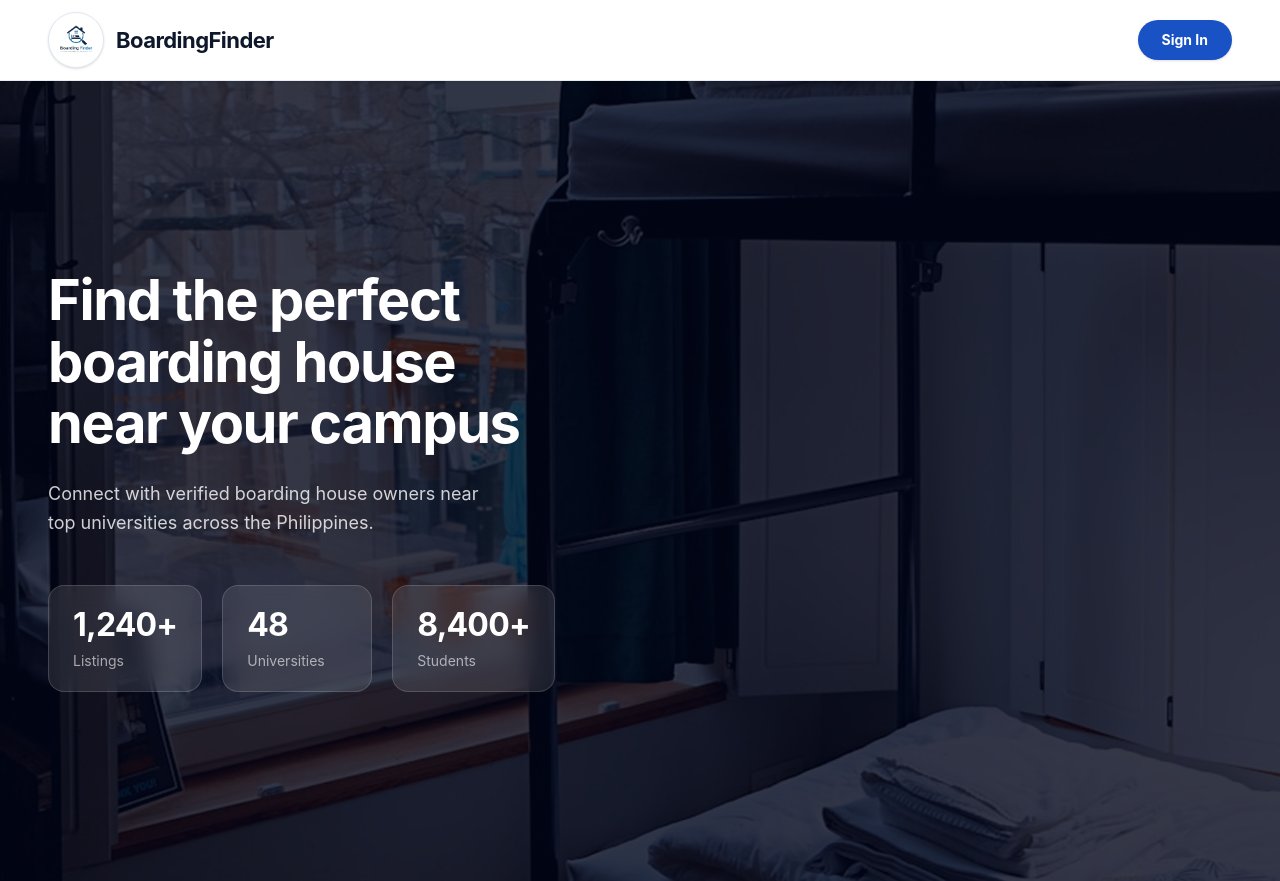
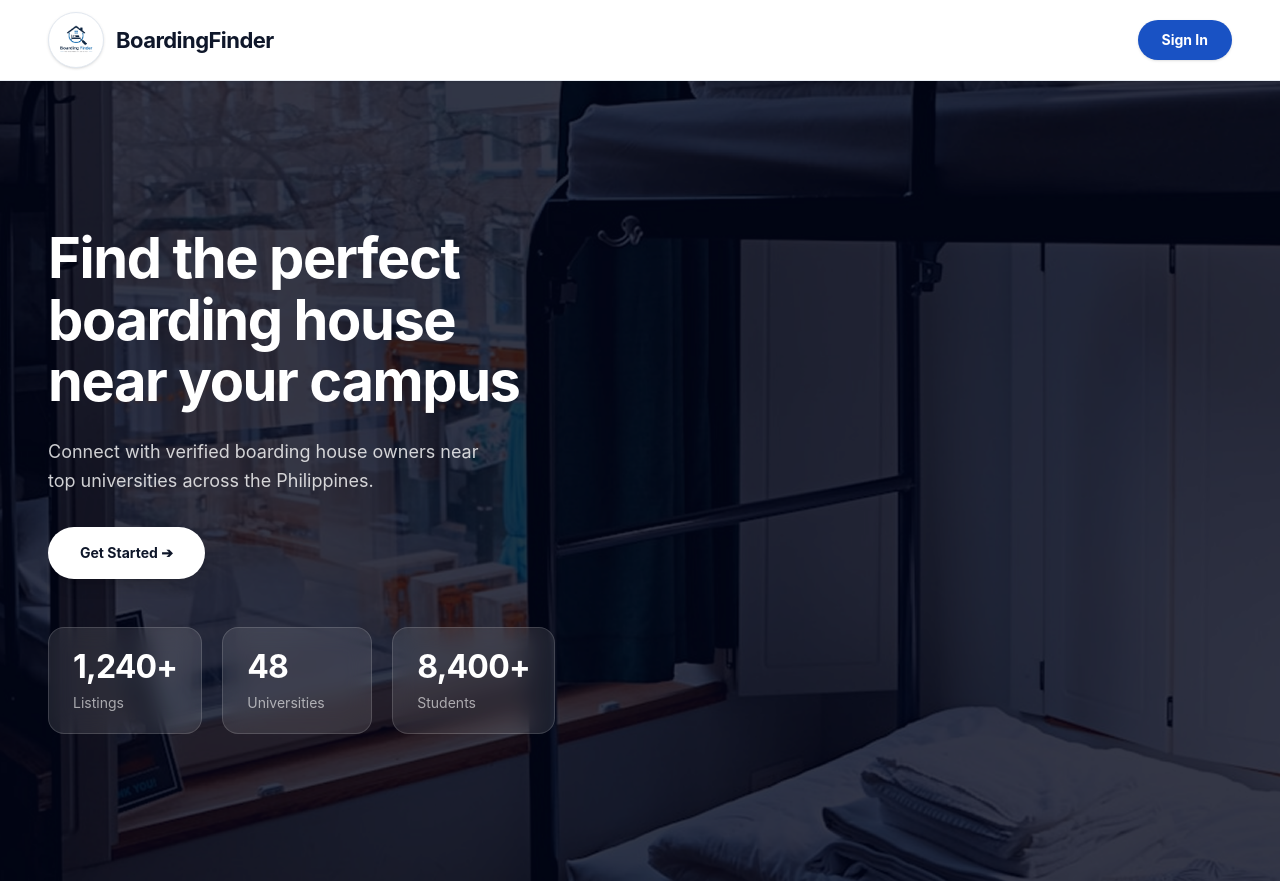
Before and after one commit to fazilmuhammad20020719-ai/boarding_finder-Front-end, a React app: page / in a window 1280 px wide. Built offline with nearby package versions, Linux system fonts and the light colour scheme; the HTML template or start-up script is replaced by a standard one.

Commit message:
Fix navbar routing: link Home to / and handle logged-in state dynamically

```diff
--- a/src/components/Navbar.jsx
+++ b/src/components/Navbar.jsx
@@ -9,6 +9,7 @@ const Navbar = ({ isLoggedIn = false, onLogout, likedCount = 2, activeTab = 'sea
 
   const handleLogoutClick = () => {
     setIsMobileMenuOpen(false);
+    localStorage.removeItem('userLoggedIn');
     if (onLogout) {
       onLogout();
     } else {
@@ -39,7 +40,7 @@ const Navbar = ({ isLoggedIn = false, onLogout, likedCount = 2, activeTab = 'sea
           {/* Desktop Navigation Links */}
           {isLoggedIn && (
             <div className="hidden lg:flex items-center gap-2">
-              <Link to="/home" className={getLinkClass('home')}>
+              <Link to="/" className={getLinkClass('home')}>
                 Home
               </Link>
               <Link to="/home" className={getLinkClass('search')}>
@@ -161,7 +162,7 @@ const Navbar = ({ isLoggedIn = false, onLogout, likedCount = 2, activeTab = 'sea
         <div className="lg:hidden absolute top-20 left-0 w-full bg-white border-b border-[#e2e8f0] shadow-lg py-4 px-6 z-40 animate-slideDown">
           <div className="flex flex-col gap-4">
             <Link
-              to="/home"
+              to="/"
               onClick={() => setIsMobileMenuOpen(false)}
               className="text-[15px] font-semibold text-[#475569] hover:text-[#1952c4] py-2 border-b border-slate-100"
             >
--- a/src/pages/Landing.jsx
+++ b/src/pages/Landing.jsx
@@ -1,13 +1,24 @@
-import React from 'react';
+import React, { useState, useEffect } from 'react';
 import { Link } from 'react-router-dom';
 import bgImage from '../assets/Image/Image.png';
 import Navbar from '../components/Navbar';
 
 const LandingPage = () => {
+  const [isLoggedIn, setIsLoggedIn] = useState(false);
+
+  useEffect(() => {
+    setIsLoggedIn(localStorage.getItem('userLoggedIn') === 'true');
+  }, []);
+
+  const handleLogout = () => {
+    localStorage.removeItem('userLoggedIn');
+    setIsLoggedIn(false);
+  };
+
   return (
     <div className="relative min-h-screen w-full bg-slate-950 font-sans antialiased overflow-x-hidden">
       {/* ===== NAVBAR ===== */}
-      <Navbar isLoggedIn={false} />
+      <Navbar isLoggedIn={isLoggedIn} onLogout={handleLogout} activeTab="home" />
 
       {/* ===== HERO SECTION ===== */}
       <main
@@ -26,6 +37,24 @@ const LandingPage = () => {
             <p className="mt-6 text-base sm:text-lg text-white/80 max-w-md leading-relaxed">
               Connect with verified boarding house owners near top universities across the Philippines.
             </p>
+
+            <div className="mt-8 flex flex-wrap gap-4">
+              {isLoggedIn ? (
+                <Link
+                  to="/home"
+                  className="px-8 py-4 bg-[#1952c4] hover:bg-[#1546a8] text-white font-bold rounded-full shadow-lg transition-all text-center text-sm"
+                >
+                  Explore Boarding Houses ➔
+                </Link>
+              ) : (
+                <Link
+                  to="/login"
+                  className="px-8 py-4 bg-white hover:bg-slate-100 text-[#0f172a] font-bold rounded-full shadow-lg transition-all text-center text-sm"
+                >
+                  Get Started ➔
+                </Link>
+              )}
+            </div>
 
             {/* Stats Row */}
             <div className="mt-12 flex flex-wrap gap-4 md:gap-5">
--- a/src/pages/login.jsx
+++ b/src/pages/login.jsx
@@ -11,6 +11,7 @@ const LoginPage = () => {
   const handleLogin = (e) => {
     e.preventDefault();
     if (email && password) {
+      localStorage.setItem('userLoggedIn', 'true');
       alert(`Successfully signed in as ${role === 'student' ? 'Student' : role === 'owner' ? 'Property Owner' : 'Administrator'}`);
       navigate('/home'); // Login success -> Home page
     } else {
@@ -19,11 +20,13 @@ const LoginPage = () => {
   };
 
   const handleGoogleLogin = () => {
+    localStorage.setItem('userLoggedIn', 'true');
     alert(`Signing in with Google as ${role === 'student' ? 'Student' : role === 'owner' ? 'Property Owner' : 'Administrator'}...`);
     navigate('/home');
   };
 
   const handleFacebookLogin = () => {
+    localStorage.setItem('userLoggedIn', 'true');
     alert(`Signing in with Facebook as ${role === 'student' ? 'Student' : role === 'owner' ? 'Property Owner' : 'Administrator'}...`);
     navigate('/home');
   };
```
